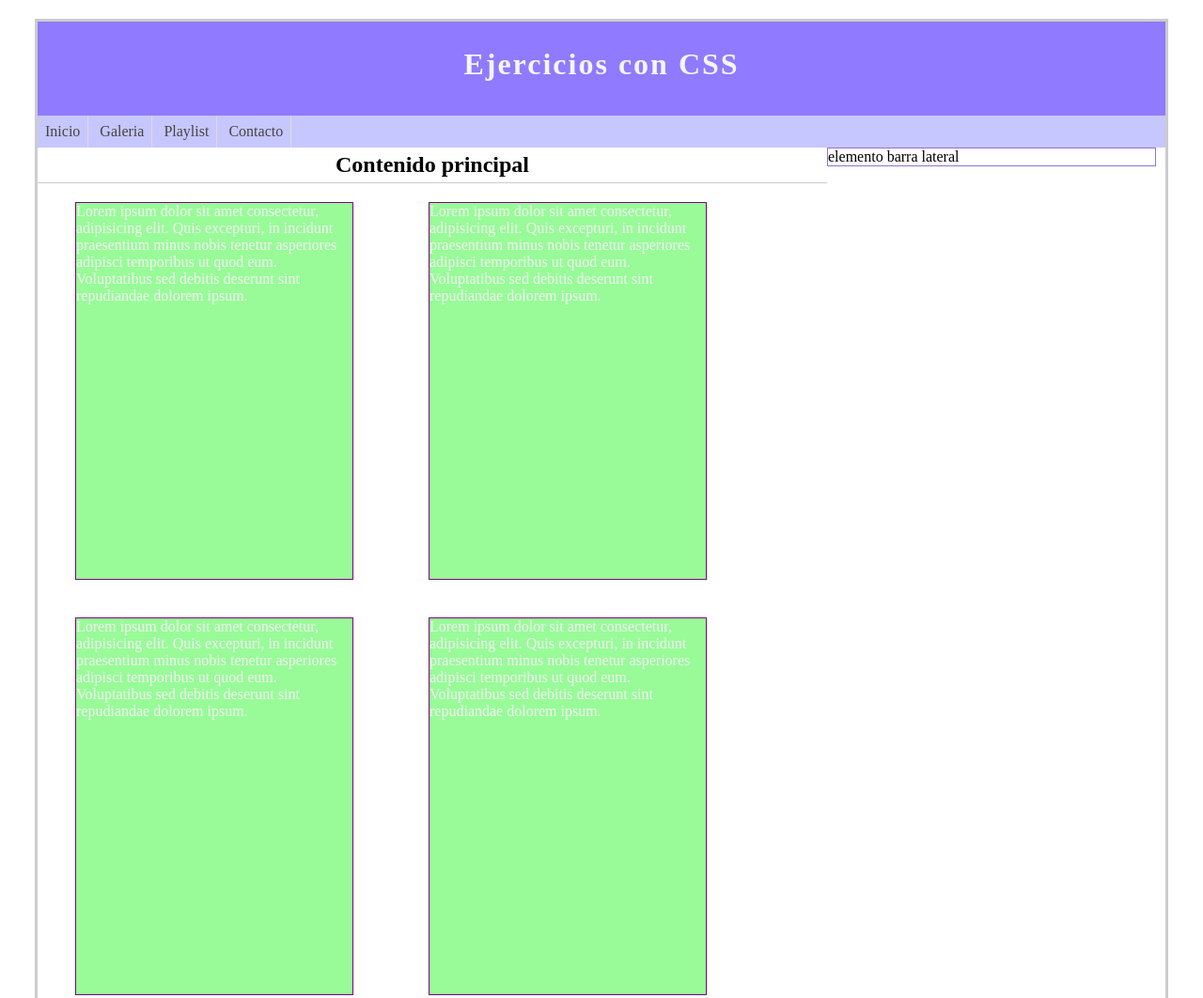
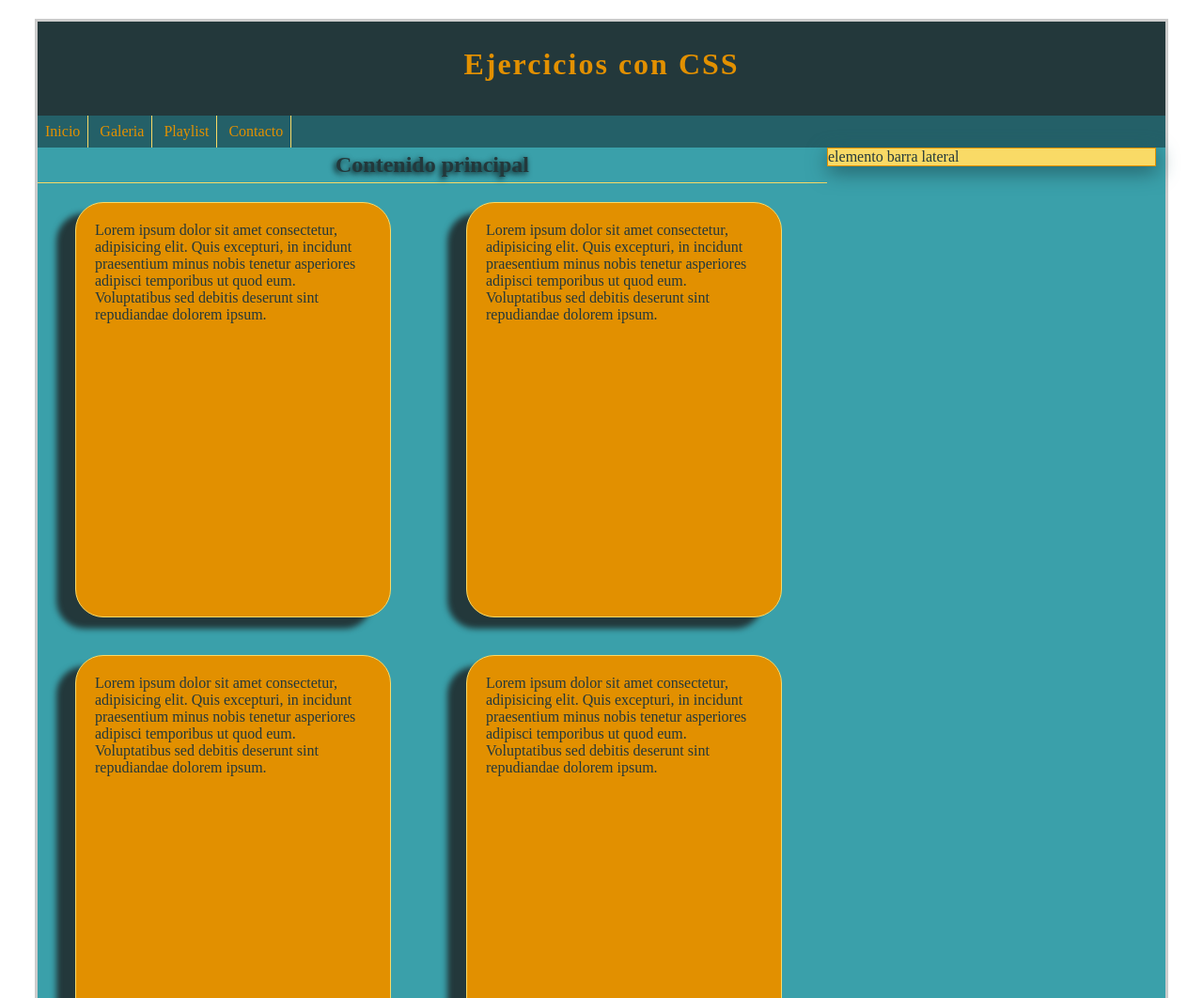
Before and after one commit to chrisk8/02-practicca-css, a plain HTML site: page index.html in a window 1280 px wide. Shown: the top 1062 px of the page at 94% size. Drawn offline with Linux system fonts and the light colour scheme.

Commit message:
se agregan sombras y bordes redondeados a la clase box del styles.css

```diff
--- a/styles.css
+++ b/styles.css
@@ -21,14 +21,15 @@ img {
     border: solid 3px #ccc;
     margin: 0px auto;  /*---centra el contenido en la pantalla*/
     margin-top: 20px;
+    background: #3AA0AA;
 }
 
 /* El header debe abarcar el 100% del ancho y tener un texto grande centrado */
 #header {
     min-width: 100%;
     height: 100px;
-    background: hsl(250,107%,74%);
-    color: whitesmoke;
+    background: #23383B;
+    color: #E29000;
     text-align: center;
     line-height: 90px;
     letter-spacing: 2px;
@@ -36,27 +37,27 @@ img {
 
 /* El menu debe tener los elemento uno a lado de otro y aplicar estilos. */
 #menu {
-    background-color: hsl(240,115%,89%);
+    background-color: #246068;
 }
 #menu ul li {
     display: inline-block;
-    border-right: solid 1px Gainsboro;
+    border-right: solid 1px #F9DA66;
 
 }
 
 #menu ul li a {
     display: block;
-    color: #444;
+    color: #E29000;
     padding: 8px;
 }
 
 #menu ul li:hover {
-    background: hsl(250,107%,74%);
+    background: #23383B;
     cursor: pointer;
 }
 
 #menu ul li:hover a {
-    color: whitesmoke;
+    color: #F9DA66;
 }
 
 /* El contenido principal debe tener un ancho del 70% */
@@ -70,24 +71,34 @@ img {
 #content .box {
     width: 35%;
     height: 400px;
-    background: PaleGreen;
-    border: solid 1px purple;
-    color: whitesmoke;
+    background: #E29000;
+    border: solid 1px #F9DA66;
+    color: #23383B;
     float: left;
     margin: 20px 40px 20px 40px;
+    box-shadow: -20px 12px 6px #23383b;
+    border-radius: 30px;
+    padding: 20px;
 }
 
 #content > h2 {
     text-align: center;
-    border-bottom: solid 1px #ccc;
+    border-bottom: solid 1px #F9DA66;
     padding: 5px;
+    color: #23383B;
+    text-shadow: -2px 2px 6px black;
 }
 
 /* La barra lateral debera tener un ancho del 30% */
  #sidebar {
     width: 29%;
-    border: solid 1px MediumPurple;
+    border: solid 1px #E29000;
     float: left;
+    background: #F9DA66;
+    box-shadow: 1px 6px 21px #246068;
+}
+#sidebar .box {
+    color: #23383B;
 }
 
 /* El footer debe ocupar el 100% del ancho de la pantalla y estar pegado al bottom(abajo) de la pagina */
```
